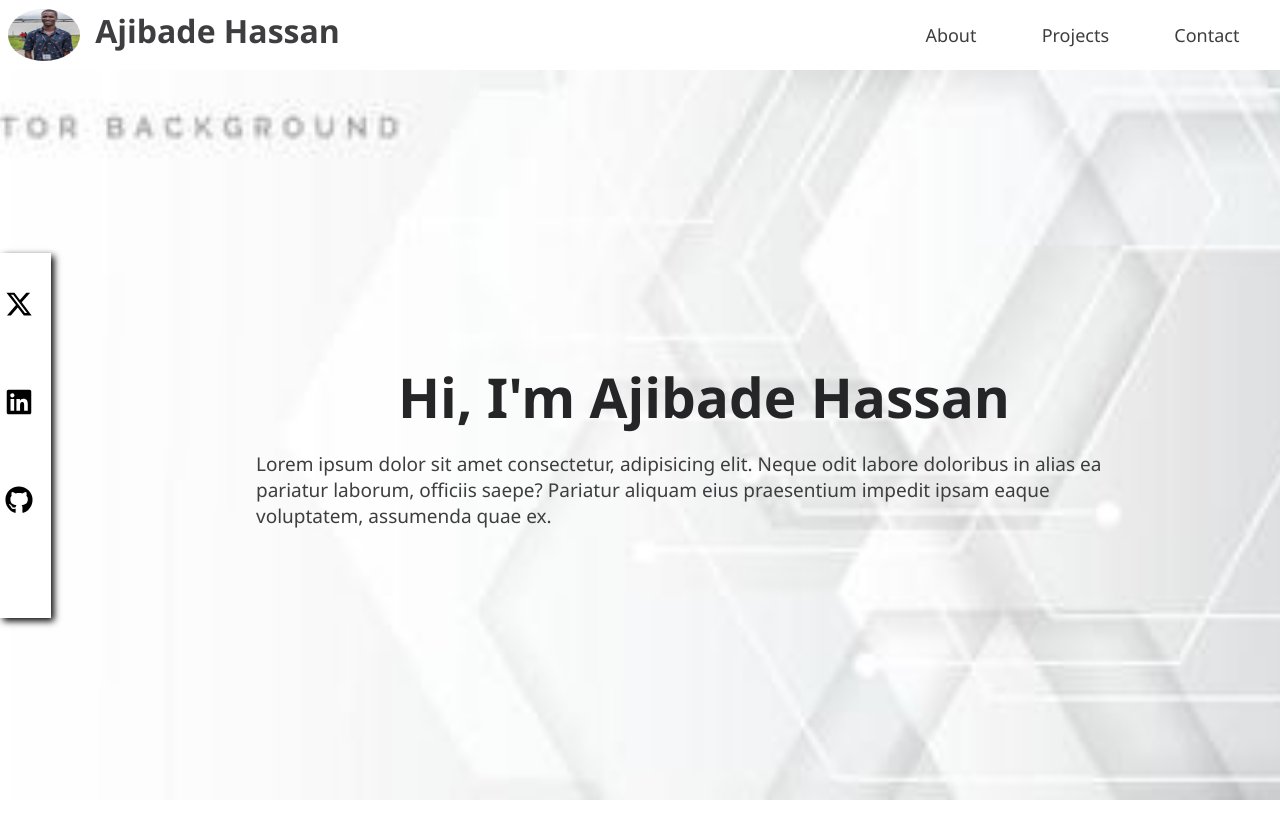
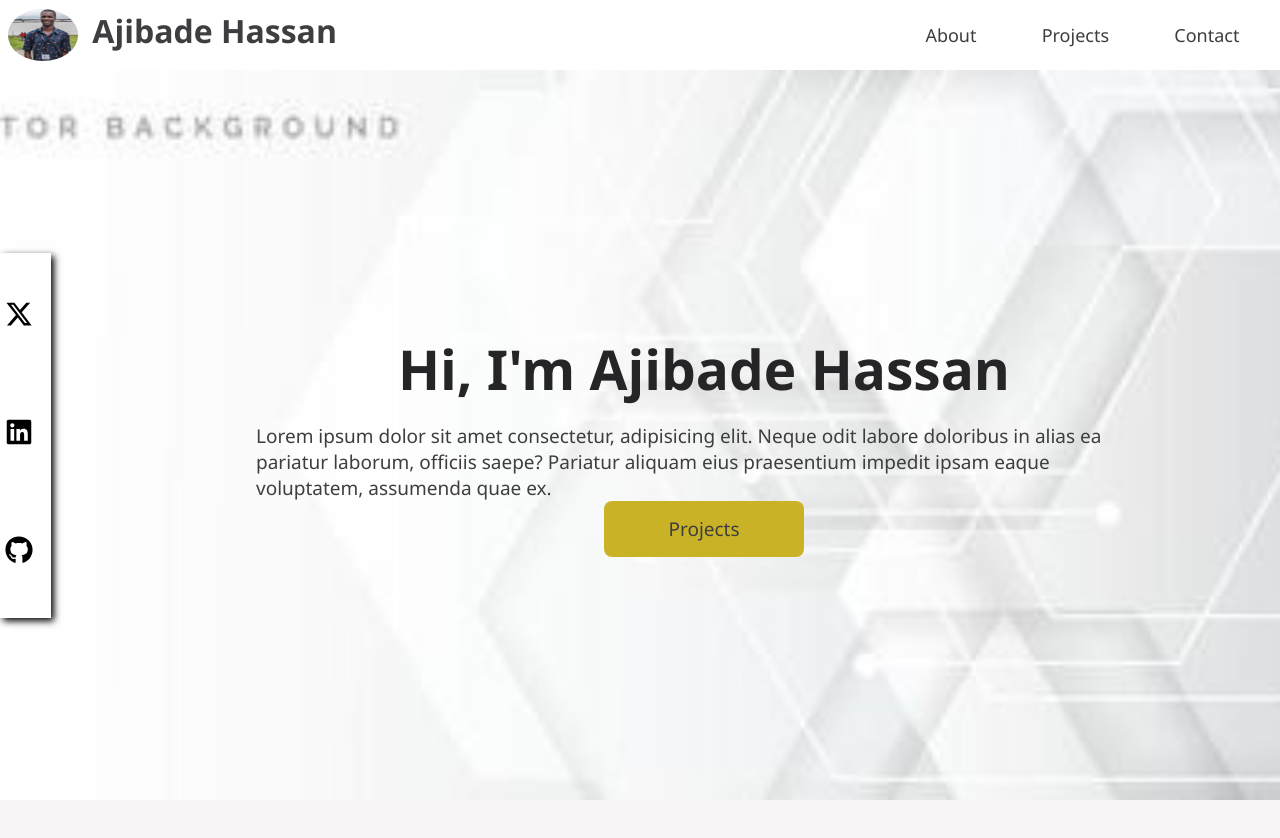
Before and after one commit to AjibadeHassan/Dev-profile, a React (Vite) app in the folder portfolio/: page / in a window 1280 px wide. Shown: the top 838 px of the page. Before the commit the page ends 800 px from the top, so only its background shows below. Built offline with nearby package versions, Linux system fonts and the light colour scheme; the HTML template or start-up script is replaced by a standard one.

Commit message:
firstepe

```diff
--- a/portfolio/src/App.tsx
+++ b/portfolio/src/App.tsx
@@ -1,13 +1,16 @@
 // import React from 'react'
 import Header from "./Components/Header"
 import Home from "./Components/Home"
+import About from "./Components/About"
 import './SCSS/Header.scss'
 import './SCSS/Home.scss'
+import './SCSS/About.scss'
 const App = () => {
   return (
     <div>
       <Header/>
       <Home/>
+      <About/>
     </div>
   )
 }
--- /dev/null
+++ b/portfolio/src/Components/About.tsx
@@ -0,0 +1,11 @@
+// import React from 'react'
+
+const About = () => {
+  return (
+    <div className='About_Container'>
+
+    </div>
+  )
+}
+
+export default About
--- a/portfolio/src/Components/Home.tsx
+++ b/portfolio/src/Components/Home.tsx
@@ -10,7 +10,6 @@ const Home = () => {
       <span><FaXTwitter/></span>
       <span><FaLinkedin/></span>
       <span><FaGithub/></span>
-      <span></span>
      </article>
       <article className="Home_text">
         <h1>Hi, I'm Ajibade Hassan</h1>
@@ -18,6 +17,8 @@ const Home = () => {
           Neque odit labore doloribus in alias ea pariatur laborum,
           officiis saepe? Pariatur aliquam eius praesentium impedit
            ipsam eaque voluptatem, assumenda quae ex.</p>
+      <span className="Home_Btn">Projects</span>
+
       </article>
     </div>
   )
--- /dev/null
+++ b/portfolio/src/SCSS/About.scss
@@ -0,0 +1,11 @@
+* {
+    padding: 0;
+    margin: 0;
+    box-sizing: border-box;
+}
+
+.About_Container {
+    width: 100%;
+    height: 100vh;
+    background-color: rgb(247, 245, 245);
+}
--- a/portfolio/src/SCSS/Header.scss
+++ b/portfolio/src/SCSS/Header.scss
@@ -13,10 +13,14 @@
     display: flex;
     justify-content: space-between;
     align-items: center;
+    position: sticky;
+    top: 0;
+    left: 0;
+    z-index: 200;
     padding: 8px;
 
     .Header_Logo {
-        width: 30%;
+        width: 29%;
         height: 95%;
         display: flex;
         // justify-content: space-between;
--- a/portfolio/src/SCSS/Home.scss
+++ b/portfolio/src/SCSS/Home.scss
@@ -15,7 +15,12 @@
     .Home_text {
         width: 90%;
         padding: 10%;
+        display: flex;
+        flex-direction: column;
         color: rgb(62, 62, 65);
+        align-items: center;
+
+
 
         h1{
             text-align: center;
@@ -44,6 +49,15 @@
         }
     }
 
+    .Home_Btn {
+        width: 200px;
+        text-align: center;
+        font-style: bold;
+        border-radius: 8px;
+        background-color: rgb(202, 178, 39);
+        padding: 15px;
+    }
+
 
     @media(max-width: 900px) {
         .Home_media {
```
